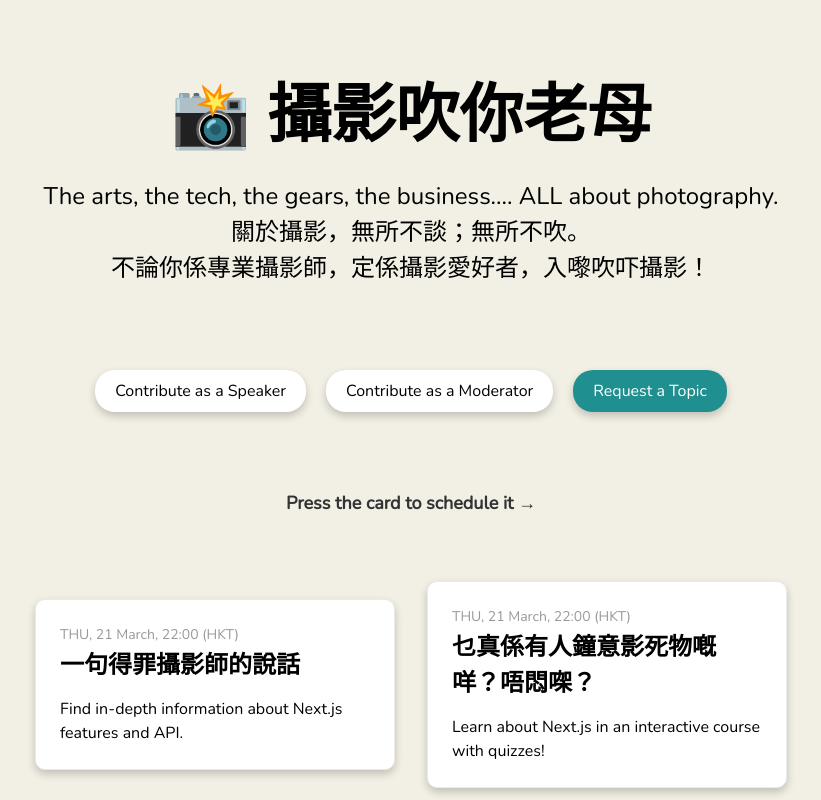
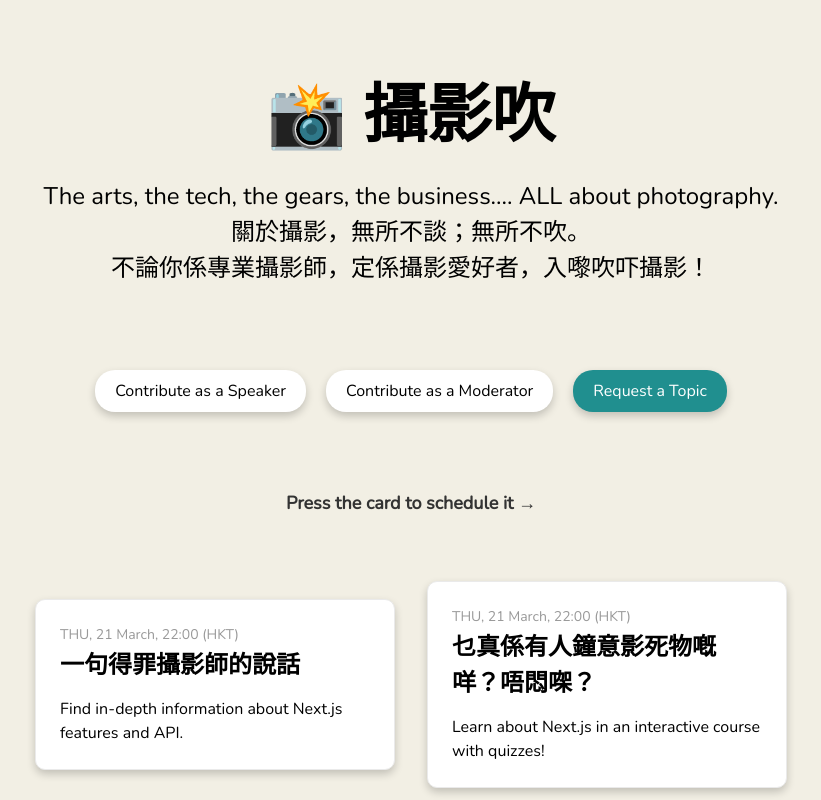
Before and after one commit to Chilap/ch-app, a Next.js app: page / in a window 1280 px wide. Shown: the top 800 px of the page, without its empty margins (229-1050 px from the left). Built offline with nearby package versions, Linux system fonts and the light colour scheme.

Commit message:
reverse testing

```diff
--- a/pages/index.js
+++ b/pages/index.js
@@ -10,7 +10,7 @@ export default function Home() {
 
       <main>
         <h1 className="title">
-          📸  攝影吹你老母
+          📸  攝影吹
         </h1>
         <p className="description">
         The arts, the tech, the gears, the business.... ALL about photography.<br/>關於攝影，無所不談；無所不吹。 <br/> 不論你係專業攝影師，定係攝影愛好者，入嚟吹吓攝影！
```
